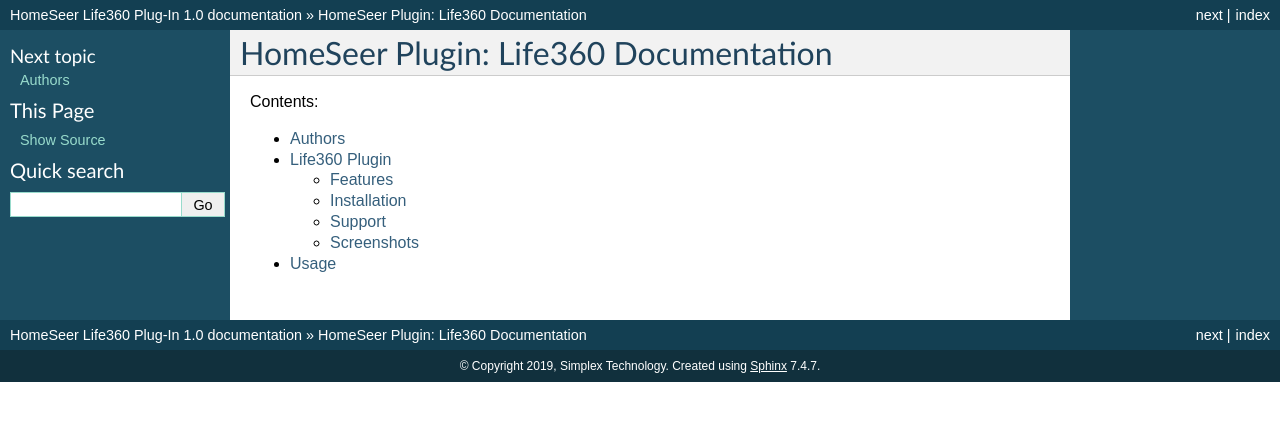
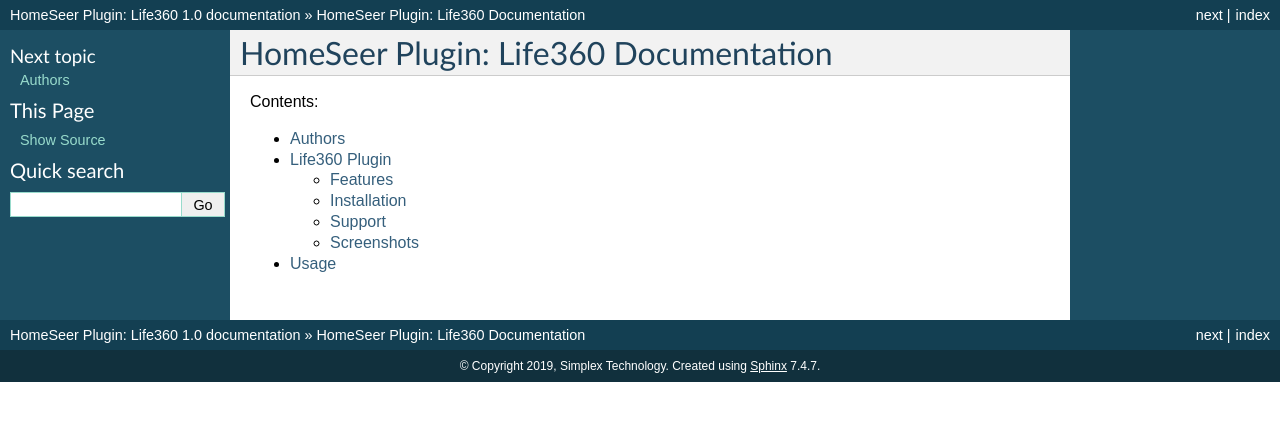
Before and after one commit to simplextech/hspi_life360-docs, a Sphinx documentation site: the page built from docs/index.rst, in a window 1280 px wide. Shown: the top 421 px of the page. Built offline with Sphinx 7.4.7, drawn with Linux system fonts in a browser that asks for light colours.

Commit message:
format updates

```diff
--- a/docs/conf.py
+++ b/docs/conf.py
@@ -43,7 +43,7 @@
 master_doc = 'index'
 
 # General information about the project.
-project = u'HomeSeer Life360 Plug-In'
+project = u'HomeSeer Plugin: Life360'
 copyright = u'2019, Simplex Technology'
 
 # The version info for the project you're documenting, acts as replacement for
```
